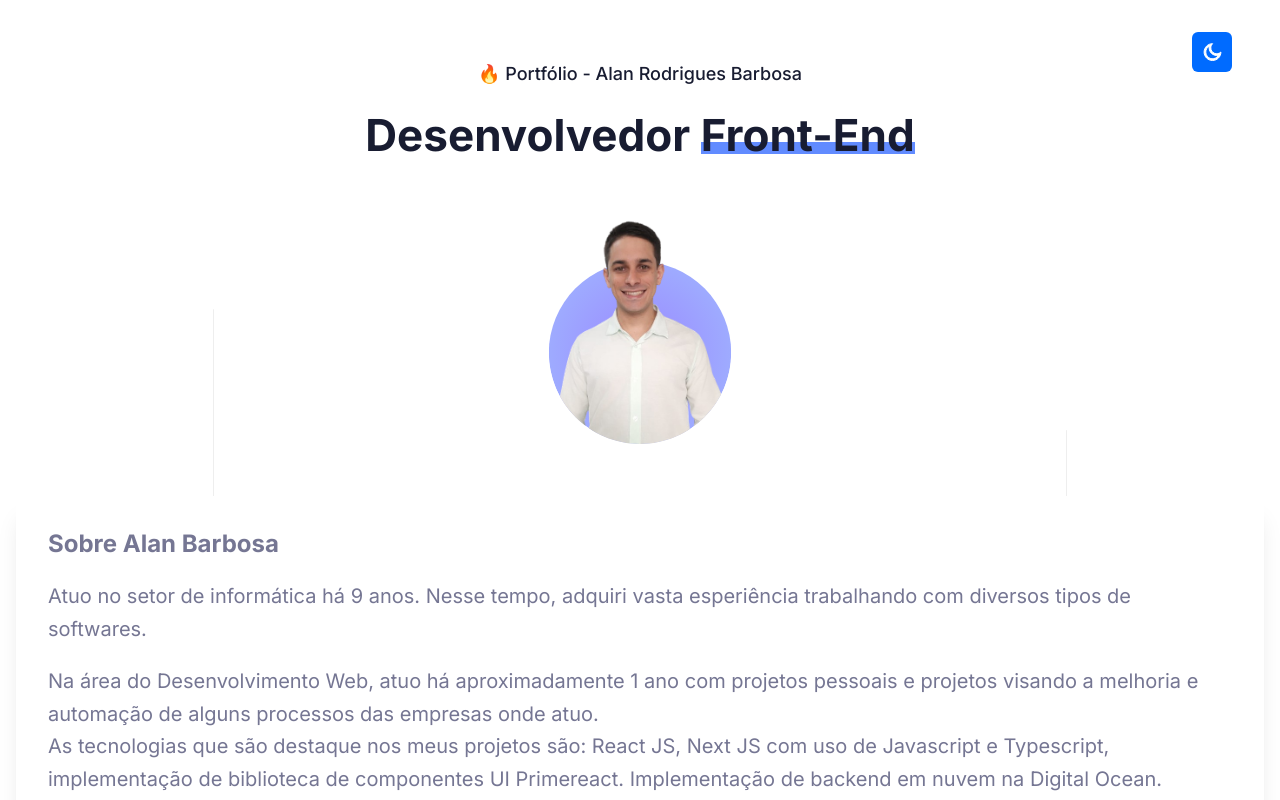
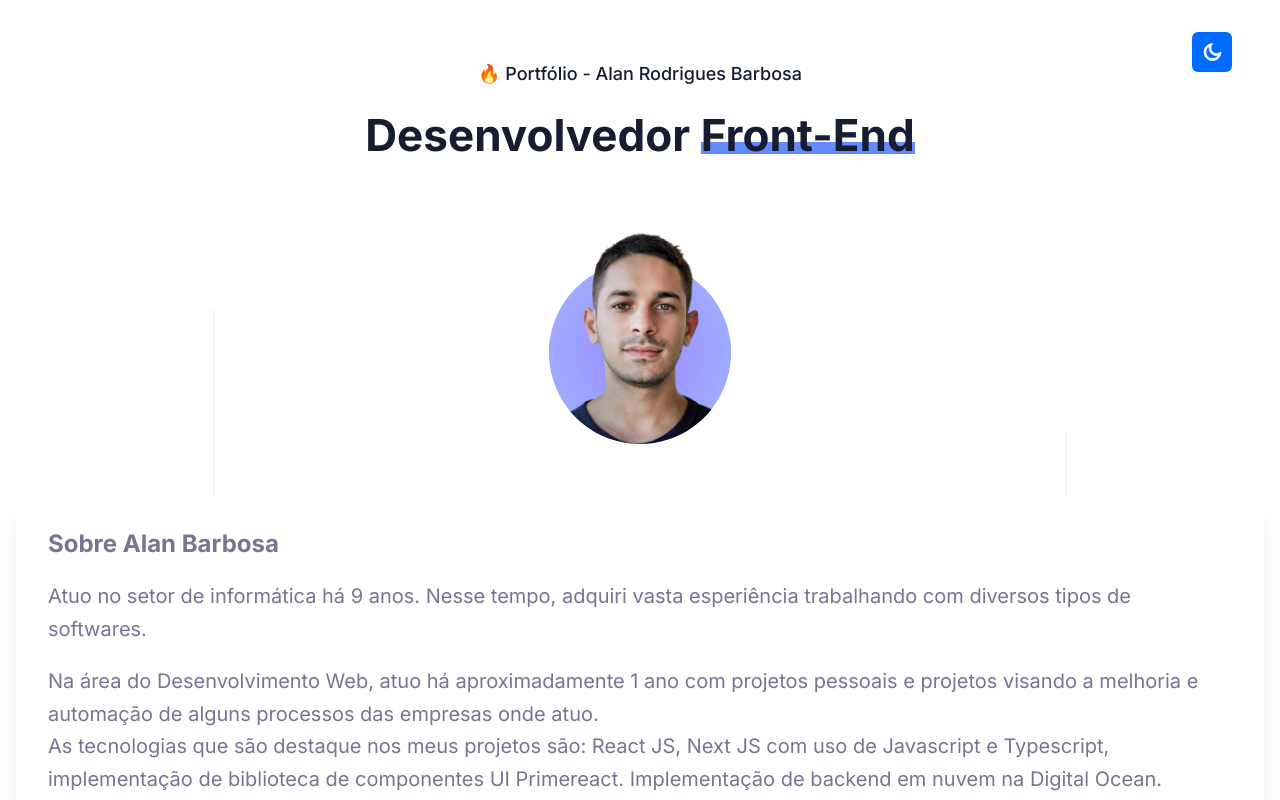
Before and after one commit to alanSxSx/portfolio_alan_barbosa, a Next.js app: page / in a window 1280 px wide. Shown: the top 800 px of the page. Built offline with nearby package versions, Linux system fonts and the light colour scheme.

Commit message:
Atualizacao de foto 14_03

```diff
--- a/components/Hero/ImageHero.tsx
+++ b/components/Hero/ImageHero.tsx
@@ -9,14 +9,14 @@ export default function ImageHero() {
                 <div className="container-inner">
                     <div className="circle-cover bg-primary opacity-60" />
                     <Image
-                        src="/images/hero/profile-2.png"
+                        src="/images/hero/profile02.png"
                         alt="Alan Barbosa"
                         width={500}
                         height={500}
                         quality={100}
                         priority={true}
                         placeholder="blur"
-                        blurDataURL="/images/hero/profile-2.png"
+                        blurDataURL="/images/hero/profile02.png"
                         className="img w-full rounded-full object-cover md:h-auto md:rounded-none md:rounded-l-lg"
                     />
                 </div>
```
Also changed, not shown: public/images/hero/profile02.png (added).
